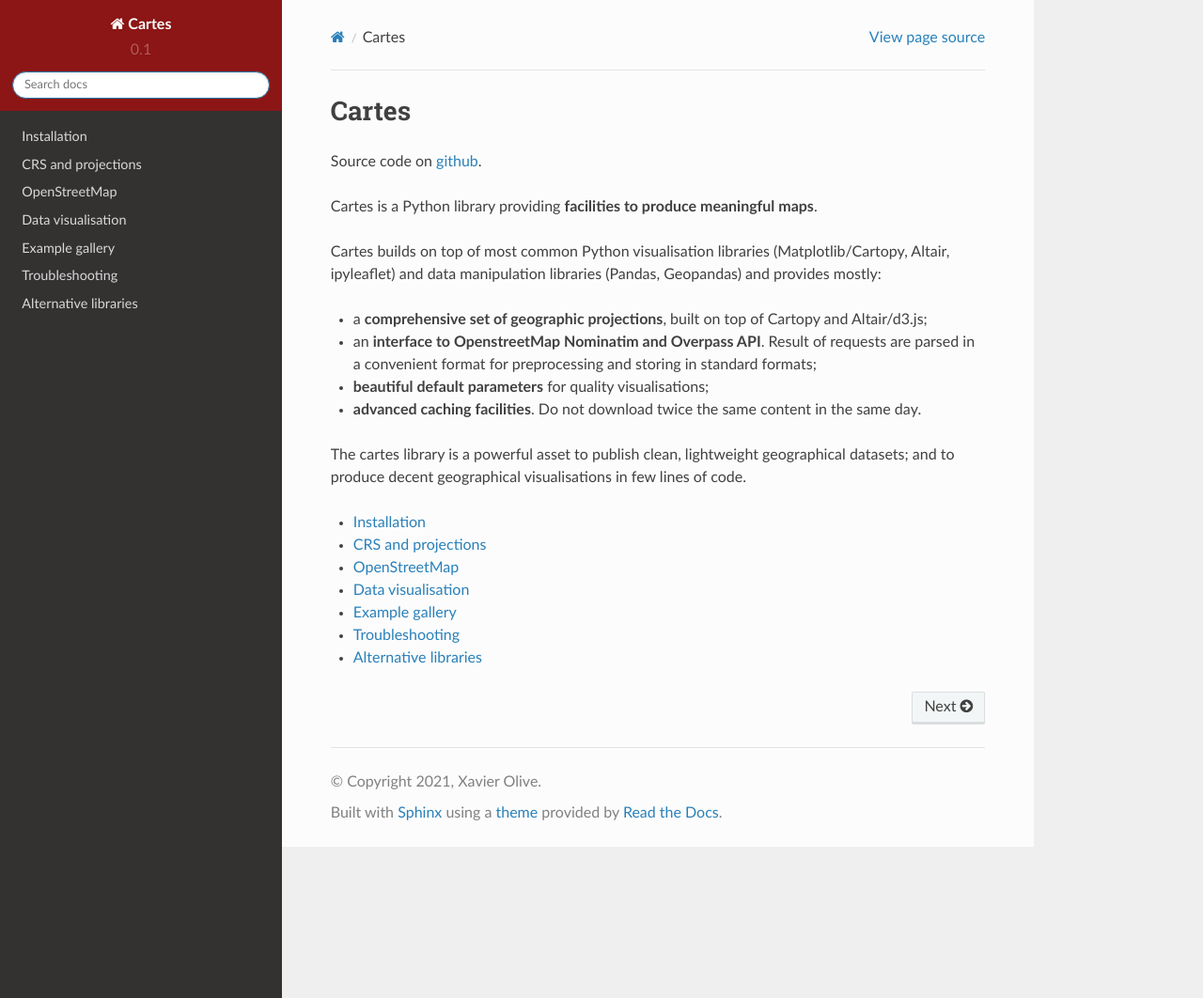
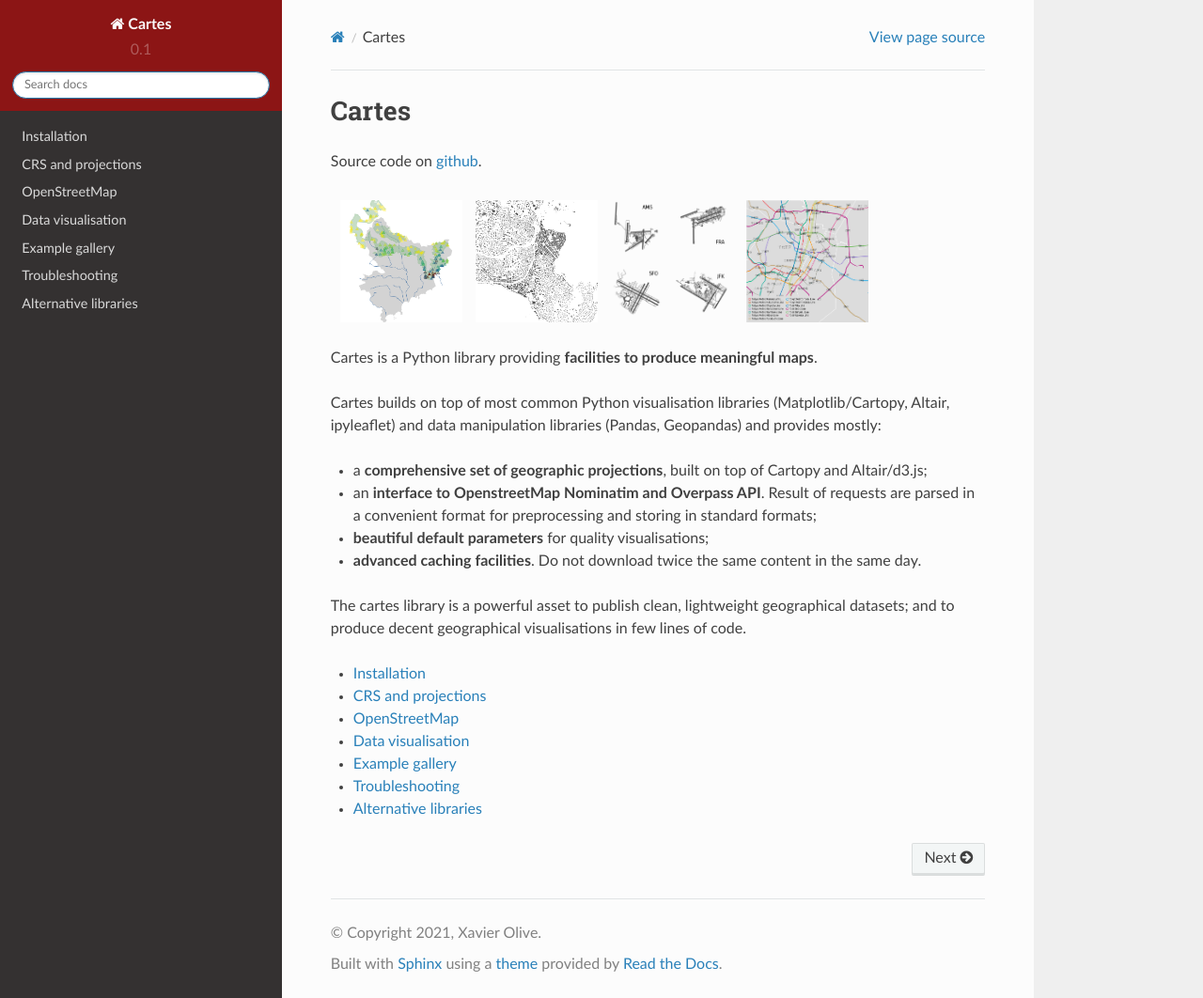
Before and after one commit to xoolive/cartes, a Sphinx documentation site: the page built from docs/source/index.rst, in a window 1280 px wide and 1062 px high. Shown: the whole window at 94% size. Built offline with Sphinx 7.4.7 and the Read the Docs theme 2.0.0, drawn with Linux system fonts in a browser that asks for light colours; a script that is not in the unit is left out; comment, search, counter and statistics services are not loaded; the version number is read from the project's files by our own code.

Commit message:
home gallery

```diff
--- a/docs/source/_static/main_stylesheet.css
+++ b/docs/source/_static/main_stylesheet.css
@@ -208,3 +208,12 @@ div#notojp {
 .wy-nav-top {
   background-color: #8c1515;
 }
+
+#home-gallery {
+  margin: 5px;
+  padding-bottom: 1em;
+}
+#home-gallery img {
+  min-width: 140px;
+  padding: 5px;
+}
--- a/docs/source/index.rst
+++ b/docs/source/index.rst
@@ -2,6 +2,16 @@ Cartes
 ======
 
 Source code on `github <https://github.com/xoolive/cartes>`_.
+
+.. raw:: html
+
+   <div id="home-gallery">
+      <a href="/gallery/mercantour.html"><img width="20%" src="/_static/homepage/mercantour.png"></a>
+      <a href="/gallery/footprint.html"><img width="20%" src="/_static/homepage/antibes.png"></a>
+      <a href="/gallery/airports.html"><img width="20%" src="/_static/homepage/airports.png"></a>
+      <a href="/gallery/tokyo_metro.html#zoom-in-to-downtown-tokyo"><img width="20%" src="/_static/homepage/tokyo.png"></a>
+   </div>
+
 
 Cartes is a Python library providing **facilities to produce meaningful maps**.
 
```
Also changed, not shown: readme.md (+4 -4 lines), docs/source/_static/homepage/mercantour.png.
